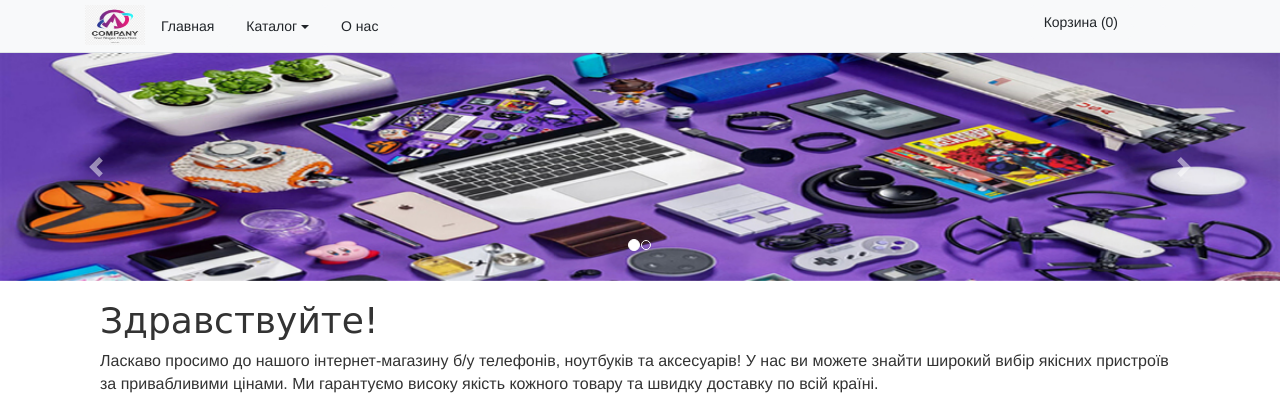
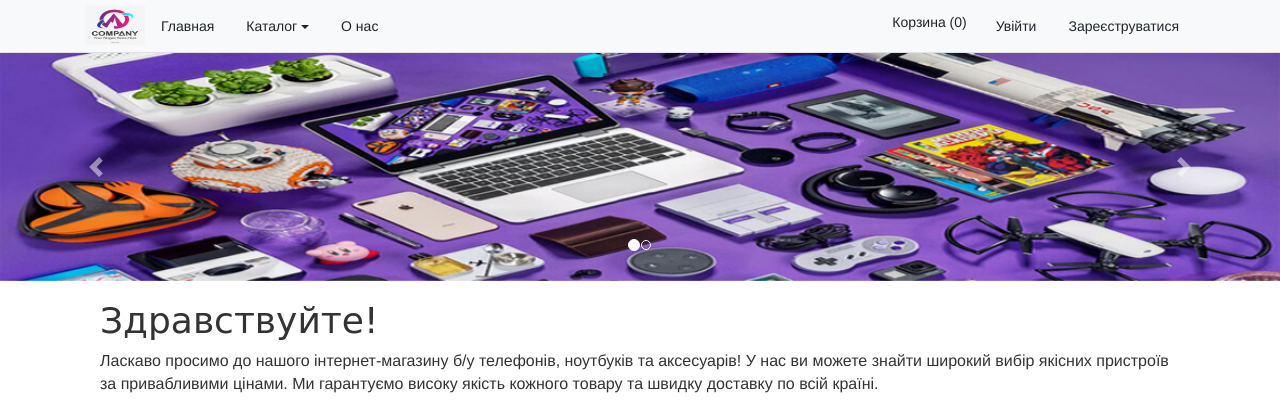
Before and after one commit to Yaroshkin/ProjectDyplom, a Django app: page / in a window 1280 px wide. Shown: the top 406 px of the page. Run offline with Django 4.2, Linux system fonts and the light colour scheme; data comes from the database, SQL or seed files in the repository; some libraries are stand-ins or nearby versions.

Commit message:
changed register page

```diff
--- a/templates/header.html
+++ b/templates/header.html
@@ -45,8 +45,8 @@
 
 
         </li>
-        <li class="nav-item"><a href="#" class="btn btn-light"></a></li>
-        <li class="nav-item"><a href="#" class="btn btn-light"></a></li>
+        <li class="nav-item"><a href="register.html" class="btn btn-light">Увійти</a></li>
+        <li class="nav-item"><a href="register.html" class="btn btn-light">Зареєструватися</a></li>
       </ul>
     </div>
   </nav>
```
Also changed, not shown: templates/register.html (+4 -7 lines).
